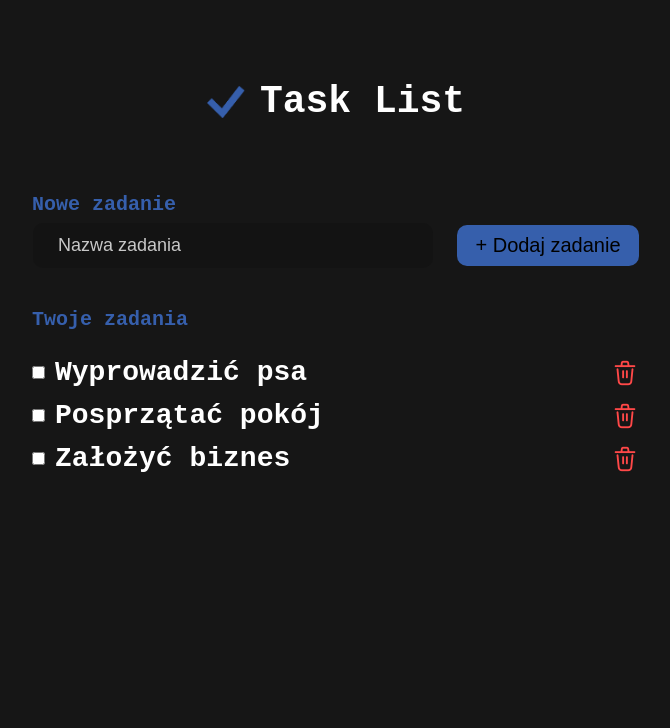
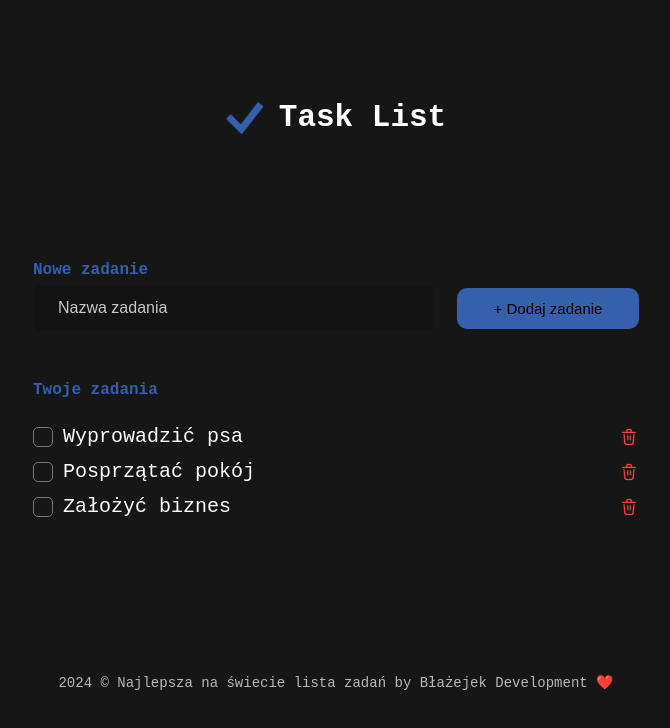
Before and after one commit to BlazejekDevelopment/Task-List-React-, a React (Vite) app: page / in a window 1280 px wide. Shown: the top 728 px of the page, without its empty margins (304-974 px from the left). Built offline with nearby package versions, Linux system fonts and the light colour scheme.

Commit message:
Add Footer

```diff
--- a/src/App.jsx
+++ b/src/App.jsx
@@ -1,20 +1,19 @@
 import Header from "./components/Header/Header.jsx";
 import AddNewTask from "./components/AddNewTask/AddNewTask.jsx";
 import TasksList from "./components/TasksList/TasksList.jsx";
+import Footer from "./components/Footer/Footer.jsx";
+import { initialTasks } from "./helpers/initialTasks.js";
 import { useState } from "react";
 
 function App() {
-  const [tasksList, setTasksList] = useState([
-    "Wyprowadzić psa",
-    "Posprzątać pokój",
-    "Założyć biznes",
-  ]);
+  const [tasksList, setTasksList] = useState(initialTasks);
 
   return (
     <>
       <Header />
       <AddNewTask setTasksList={setTasksList} />
       <TasksList tasksList={tasksList} setTasksList={setTasksList} />
+      <Footer />
     </>
   );
 }
--- a/src/components/AddNewTask/AddNewTask.jsx
+++ b/src/components/AddNewTask/AddNewTask.jsx
@@ -1,5 +1,6 @@
 import styles from "./AddNewTask.module.css";
 import { useState } from "react";
+import PropTypes from "prop-types";
 
 function AddNewTask({ setTasksList }) {
   const [taskName, setTaskName] = useState("");
@@ -27,4 +28,8 @@ function AddNewTask({ setTasksList }) {
   );
 }
 
+AddNewTask.propTypes = {
+  setTasksList: PropTypes.func.isRequired,
+};
+
 export default AddNewTask;
--- a/src/components/AddNewTask/AddNewTask.module.css
+++ b/src/components/AddNewTask/AddNewTask.module.css
@@ -2,7 +2,7 @@
   justify-content: center;
   align-items: center;
   position: relative;
-  margin-top: 100px;
+  margin-top: 150px;
   display: flex;
 }
 
@@ -11,18 +11,19 @@
   font-family: monospace;
   color: #365fac;
   font-size: 14px;
-  bottom: 47.5px;
+  bottom: 50px;
   left: 0px;
 }
 
 .input {
   background-color: #131313;
-  border-radius: 10px;
-  padding: 12px 25px;
+  border-radius: 8px;
+  padding: 14px 25px;
   color: #c8c8c8;
   font-size: 15px;
   outline: none;
   border: none;
+  cursor: pointer;
 }
 
 .input::placeholder {
@@ -31,48 +32,36 @@
 
 .button {
   background-color: #365fac;
+  font-weight: 500;
   border-radius: 10px;
   padding: 9px 15px;
   margin-left: 4px;
-  font-size: 20px;
+  font-size: 24px;
   color: black;
+  cursor: pointer;
   border: none;
-}
-
-@media screen and (min-width: 500px) {
-  .button {
-    font-size: 28px;
-  }
-
-  .input {
-    font-size: 23px;
-  }
-
-  .title {
-    font-size: 20px;
-    bottom: 52px;
-  }
 }
 
 @media screen and (min-width: 850px) {
   .button::after {
     content: " Dodaj zadanie";
-    font-size: 20px;
+    font-size: 15px;
   }
 
   .button {
-    font-size: 20px;
+    font-size: 15px;
     width: 182px;
     margin-left: 24px;
+    padding: 12px 15px;
   }
 
   .input {
     min-width: 400px;
-    font-size: 18px;
+    font-size: 16px;
   }
 
   .title {
-    font-size: 20px;
+    font-size: 16px;
     bottom: 52px;
   }
 }
--- /dev/null
+++ b/src/components/Footer/Footer.jsx
@@ -0,0 +1,11 @@
+import styles from "./Footer.module.css";
+
+function Footer() {
+  return (
+    <h4 className={styles.text}>
+      2024 &copy; Najlepsza na świecie lista zadań by Błażejek Development ❤️
+    </h4>
+  );
+}
+
+export default Footer;
--- /dev/null
+++ b/src/components/Footer/Footer.module.css
@@ -0,0 +1,21 @@
+.container {
+  display: flex;
+  justify-content: center;
+  align-items: center;
+}
+
+.text {
+  color: #b8b8b8;
+  font-family: monospace;
+  font-size: 14px;
+  font-weight: 500;
+  text-align: center;
+  margin-bottom: 50px;
+  max-width: 280px;
+}
+
+@media screen and (min-width: 850px) {
+  .text {
+    max-width: none;
+  }
+}
--- a/src/components/Header/Header.module.css
+++ b/src/components/Header/Header.module.css
@@ -1,35 +1,25 @@
 .container {
   justify-content: center;
   align-items: center;
-  margin-top: 80px;
+  margin-top: 100px;
   display: flex;
 }
 
 .image {
-  width: 27px;
+  width: 27.5px;
 }
 
 .header {
   font-family: monospace;
   margin-left: 15px;
   font-weight: bold;
-  font-size: 23px;
+  font-size: 22.2px;
   color: white;
-}
-
-@media screen and (min-width: 500px) {
-  .header {
-    font-size: 30px;
-  }
-
-  .image {
-    width: 32px;
-  }
 }
 
 @media screen and (min-width: 850px) {
   .header {
-    font-size: 38px;
+    font-size: 31px;
   }
 
   .image {
--- a/src/components/Task/Task.jsx
+++ b/src/components/Task/Task.jsx
@@ -1,23 +1,31 @@
 import bin from "../../assets/bin.png";
-import style from "./Task.module.css";
+import styles from "./Task.module.css";
+import PropTypes from "prop-types";
 
-function Task({ taskName, indexOfElement, array, setTasksList }) {
+function Task({ taskName, handleDelateTask }) {
   return (
-    <li className={style.container}>
-      <div className={style.wrapper}>
-        <input className={style.input} type="checkbox" />
-        <p className={style.text}>{taskName}</p>
+    <li className={styles.container}>
+      <div className={styles.wrapper}>
+        <div className={styles.checboxContainer}>
+          <span>
+            <input className={styles.input} type="checkbox" />
+          </span>
+        </div>
+        <p className={styles.text}>{taskName}</p>
       </div>
       <img
         src={bin}
-        alt="bin"
-        className={style.iamge}
-        onClick={() => {
-          setTasksList(array.filter((_, index) => index !== indexOfElement));
-        }}
+        alt="Bin"
+        className={styles.image}
+        onClick={handleDelateTask}
       />
     </li>
   );
 }
 
+Task.propTypes = {
+  taskName: PropTypes.string.isRequired,
+  handleDelateTask: PropTypes.func.isRequired,
+};
+
 export default Task;
--- a/src/components/Task/Task.module.css
+++ b/src/components/Task/Task.module.css
@@ -7,11 +7,41 @@
 
 .wrapper {
   display: flex;
+  justify-self: center;
+  align-items: center;
+}
+
+.checboxContainer {
+  align-items: center;
+  display: flex;
+}
+
+.checboxContainer span {
+  position: relative;
+  width: 20px;
+  height: 20px;
+  border-radius: 5px;
+  border: 0.5px solid #777777;
+}
+
+.input {
+  width: 23px;
+  height: 23px;
+  opacity: 0;
+  position: absolute;
+  z-index: 1;
+  top: 50%;
+  left: 50%;
+  transform: translateX(-50%) translateY(-50%);
+}
+
+.input:checked {
+  opacity: 1;
 }
 
 .text {
   font-family: monospace;
-  font-weight: 600;
+  font-weight: 400;
   font-size: 17px;
   max-width: 200px;
   overflow-x: hidden;
@@ -20,26 +50,15 @@
   padding-left: 10px;
 }
 
-.iamge {
+.image {
   height: 20px;
-}
-
-@media screen and (min-width: 500px) {
-  .text {
-    font-size: 22px;
-    max-width: 325px;
-  }
-
-  .iamge {
-    height: 30px;
-    max-width: 325px;
-  }
+  cursor: pointer;
 }
 
 @media screen and (min-width: 850px) {
   .text {
     max-width: 565px;
     min-width: 565px;
-    font-size: 28px;
+    font-size: 20px;
   }
 }
--- a/src/components/TasksList/TasksList.jsx
+++ b/src/components/TasksList/TasksList.jsx
@@ -1,18 +1,20 @@
 import Task from "../Task/Task";
 import style from "./TasksList.module.css";
+import PropTypes from "prop-types";
 
 function TasksList({ tasksList, setTasksList }) {
+  function handleDeleteTask(indexOfElement) {
+    setTasksList(tasksList.filter((_, index) => index !== indexOfElement));
+  }
   return (
     <div className={style.container}>
-      <h1 className={style.title}>Twoje zadania</h1>
+      <h2 className={style.title}>Twoje zadania</h2>
       <ul>
         {tasksList.map((task, index) => (
           <Task
             taskName={task}
-            array={tasksList}
             key={index}
-            indexOfElement={index}
-            setTasksList={setTasksList}
+            handleDelateTask={() => handleDeleteTask(index)}
           />
         ))}
       </ul>
@@ -20,4 +22,9 @@ function TasksList({ tasksList, setTasksList }) {
   );
 }
 
+TasksList.propTypes = {
+  tasksList: PropTypes.array.isRequired,
+  setTasksList: PropTypes.func.isRequired,
+};
+
 export default TasksList;
--- a/src/components/TasksList/TasksList.module.css
+++ b/src/components/TasksList/TasksList.module.css
@@ -1,5 +1,6 @@
 .container {
-  margin-top: 40px;
+  margin-top: 50px;
+  margin-bottom: 150px;
 }
 
 .title {
@@ -10,8 +11,8 @@
   font-family: monospace;
 }
 
-@media screen and (min-width: 500px) {
+@media screen and (min-width: 850px) {
   .title {
-    font-size: 20px;
+    font-size: 16px;
   }
 }
--- /dev/null
+++ b/src/helpers/initialTasks.js
@@ -0,0 +1,5 @@
+export const initialTasks = [
+  "Wyprowadzić psa",
+  "Posprzątać pokój",
+  "Założyć biznes",
+];
--- a/src/index.css
+++ b/src/index.css
@@ -10,9 +10,3 @@ body {
   justify-content: center;
   align-items: center;
 }
-
-@media screen and (max-width: 300px) {
-  #root {
-    display: none;
-  }
-}
```
